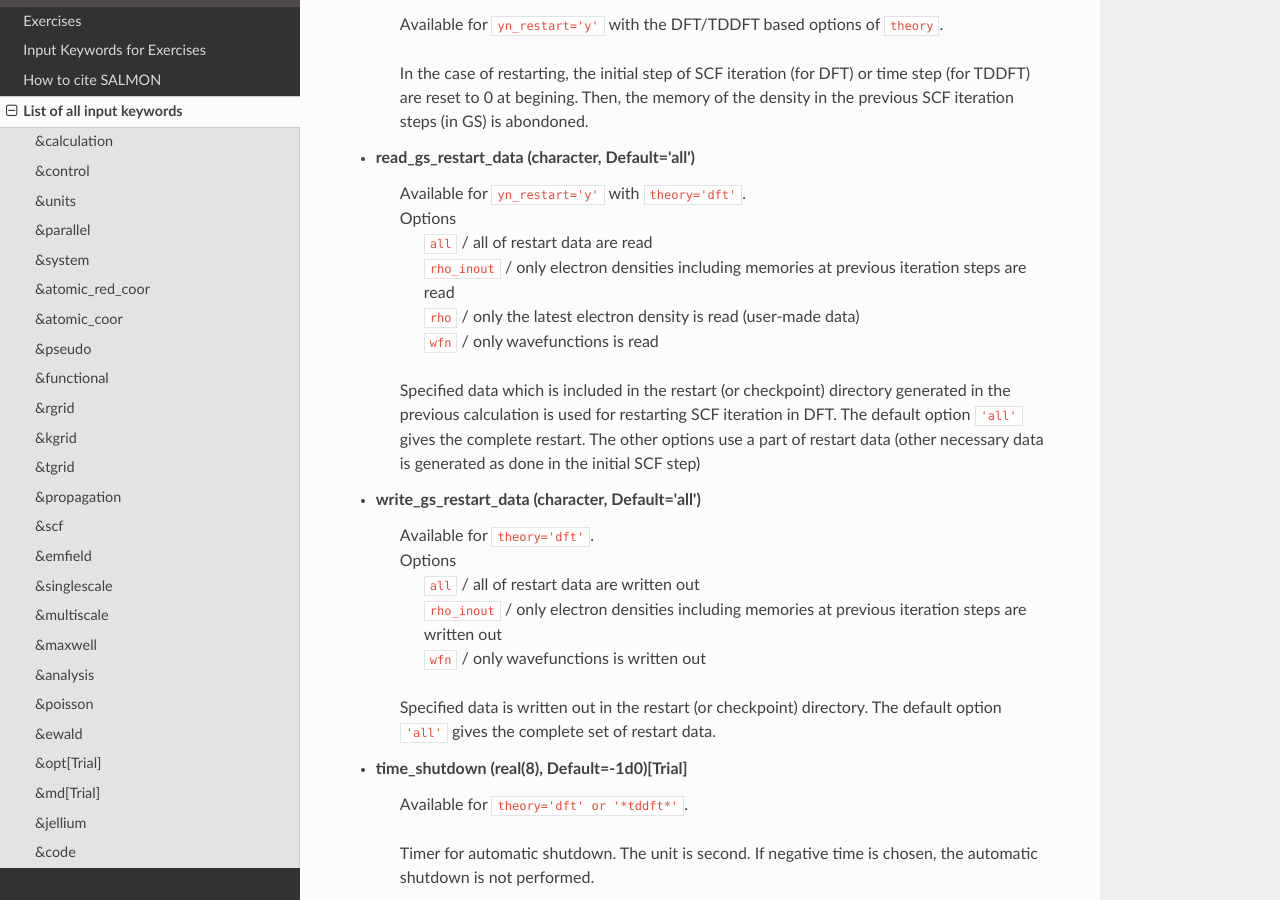
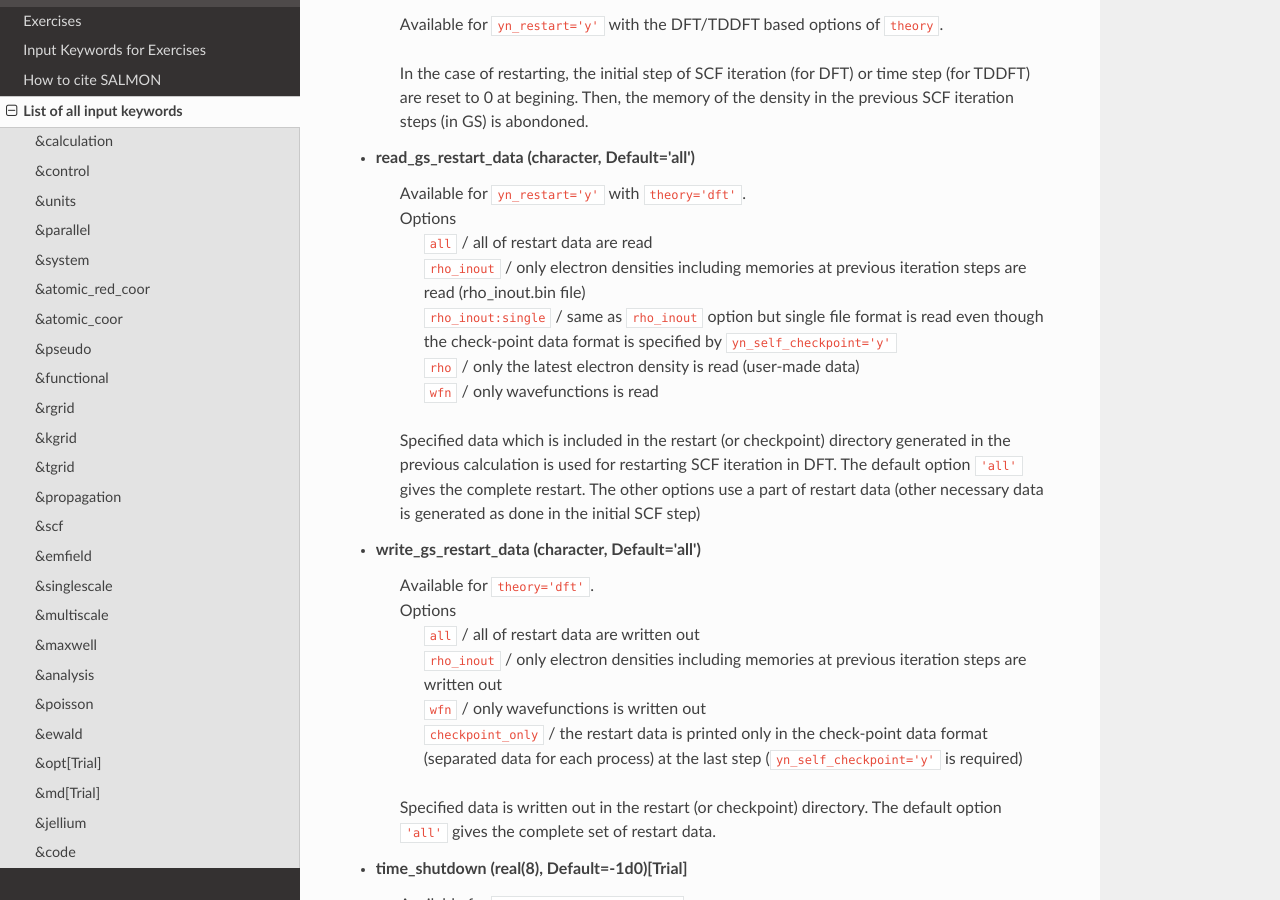
Before and after one commit to SALMON-TDDFT/SALMON-DOCS, a Sphinx documentation site: the page built from source/input_keyword_list.rst, in a window 1280 px wide and 900 px high, scrolled down 2390 px. Built offline with Sphinx 7.4.7 and the Read the Docs theme 2.0.0, drawn with Linux system fonts in a browser that asks for light colours; formulas are drawn with MathJax 3.

Commit message:
Update input_keyword_list.rst

```diff
--- a/source/input_keyword_list.rst
+++ b/source/input_keyword_list.rst
@@ -95,7 +95,8 @@ List of all input keywords
    | Available for ``yn_restart='y'`` with ``theory='dft'``.
    | Options
    |   ``all``  / all of restart data are read
-   |   ``rho_inout``  / only electron densities including memories at previous iteration steps are read
+   |   ``rho_inout``  / only electron densities including memories at previous iteration steps are read (rho_inout.bin file)
+   |   ``rho_inout:single``  / same as ``rho_inout`` option but single file format is read even though the check-point data format is specified by ``yn_self_checkpoint='y'``
    |   ``rho``  / only the latest electron density is read (user-made data)
    |   ``wfn``  / only wavefunctions is read
    Specified data which is included in the restart (or checkpoint) directory generated in the previous calculation is used for restarting SCF iteration in DFT.
@@ -107,6 +108,7 @@ List of all input keywords
    |   ``all``  / all of restart data are written out
    |   ``rho_inout``  / only electron densities including memories at previous iteration steps are written out
    |   ``wfn``  / only wavefunctions is written out
+   |   ``checkpoint_only`` / the restart data is printed only in the check-point data format (separated data for each process) at the last step (``yn_self_checkpoint='y'`` is required)
    Specified data is written out in the restart (or checkpoint) directory.
    The default option ``'all'`` gives the complete set of restart data.
 
```
